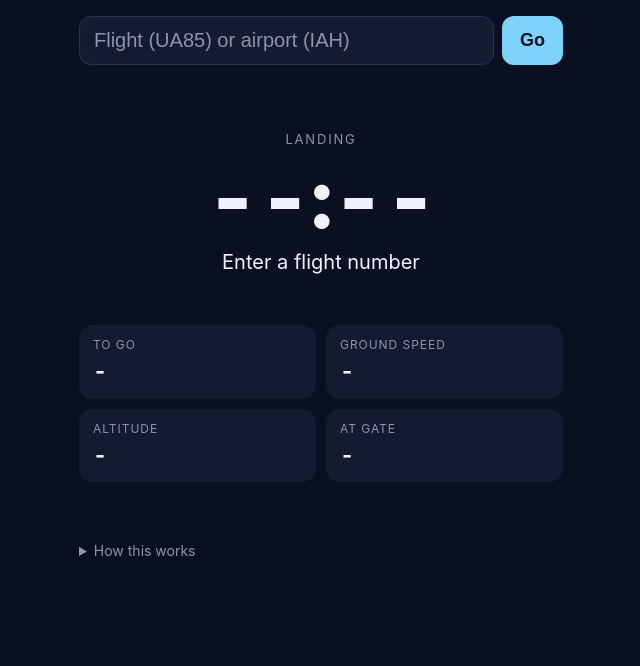
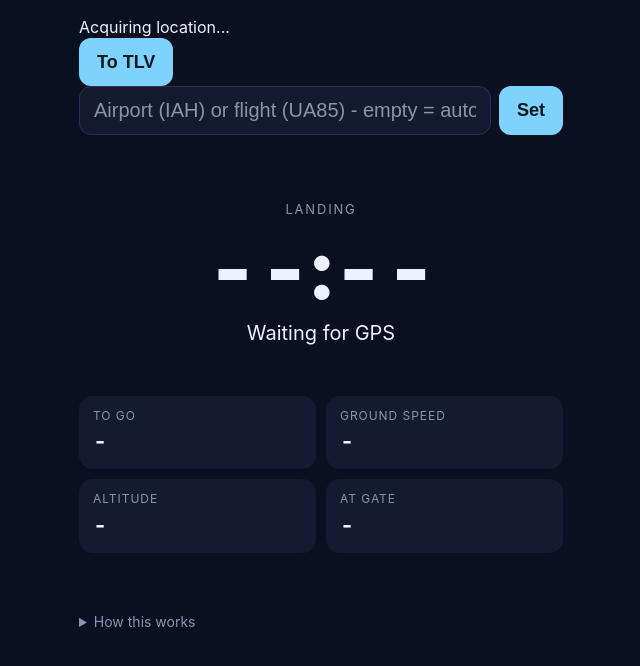
Before and after one commit to d-a-n-i/land, a plain HTML site: page index.html in a window 1280 px wide. Shown: the whole page, without its empty margins (319-959 px from the left). Drawn offline with Linux system fonts and the light colour scheme.

Commit message:
No-typing mode: auto destination + GPS indicator (index.html)

```diff
--- a/index.html
+++ b/index.html
@@ -15,16 +15,20 @@
 </head>
 <body>
 <main>
-  <form id="f" autocomplete="off">
-    <input id="q" inputmode="text" autocapitalize="characters" spellcheck="false" placeholder="Flight (UA85) or airport (IAH)" aria-label="Flight number">
-    <button id="go" type="submit">Go</button>
+  <div class="top">
+    <div id="gpsInd" class="gps"><span class="dot"></span><span id="gpsTxt">Acquiring location...</span></div>
+    <button id="destBtn" class="dest" type="button">To <b id="destCode">TLV</b> <span id="destTag"></span></button>
+  </div>
+  <form id="f" autocomplete="off" hidden>
+    <input id="q" inputmode="text" autocapitalize="characters" spellcheck="false" placeholder="Airport (IAH) or flight (UA85) - empty = auto" aria-label="Destination">
+    <button id="go" type="submit">Set</button>
   </form>
   <div id="route" class="route"></div>
 
   <section id="hero">
     <div class="label" id="heroLabel">Landing</div>
     <div class="big" id="eta">--:--</div>
-    <div class="sub" id="etaSub">Enter a flight number</div>
+    <div class="sub" id="etaSub">Waiting for GPS</div>
     <div class="band" id="band"></div>
   </section>
 
@@ -40,7 +44,7 @@
 
   <details>
     <summary>How this works</summary>
-    <p>Your phone's GPS gives position and ground speed (works in airplane mode - GPS is receive-only; a window seat helps). Distance is great-circle to the destination runway area. Time left = cruise at your real ground speed (wind included), then a descent profile from ~200 km out, then a final approach leg plus typical airport vectoring time. When online, the route comes from adsbdb and live ADS-B from adsb.lol is tried; everything needed is cached so it keeps working offline.</p>
+    <p>Nothing to type: it starts GPS on open and assumes Tel Aviv (TLV) unless your track clearly points elsewhere, then it guesses the airport ahead (tap the destination to fix it; a flight number works there too). Your phone's GPS gives position and ground speed (works in airplane mode - GPS is receive-only; a window seat helps). Distance is great-circle to the destination runway area. Time left = cruise at your real ground speed (wind included), then a descent profile from ~200 km out, then a final approach leg plus typical airport vectoring time. When online, the route comes from adsbdb and live ADS-B from adsb.lol is tried; everything needed is cached so it keeps working offline.</p>
   </details>
 </main>
 <script src="app.js"></script>
```
